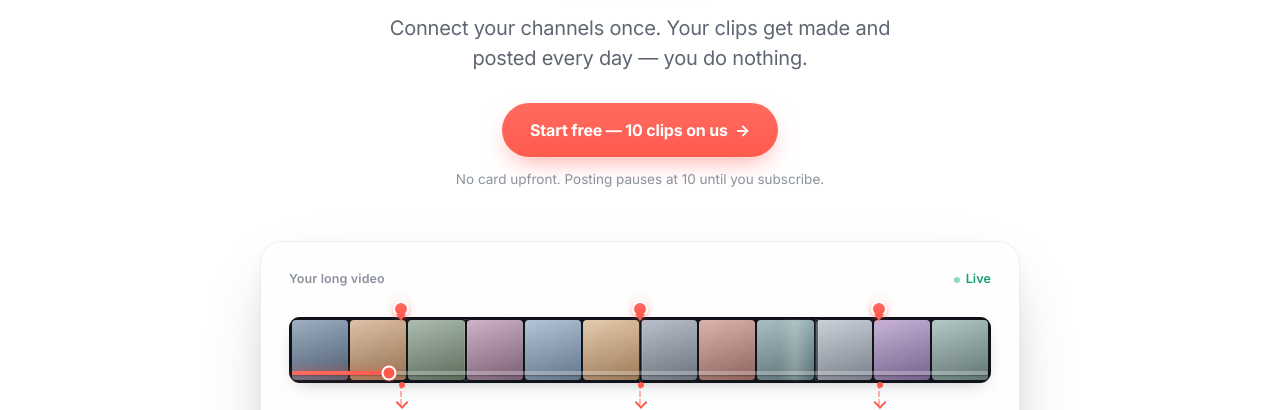
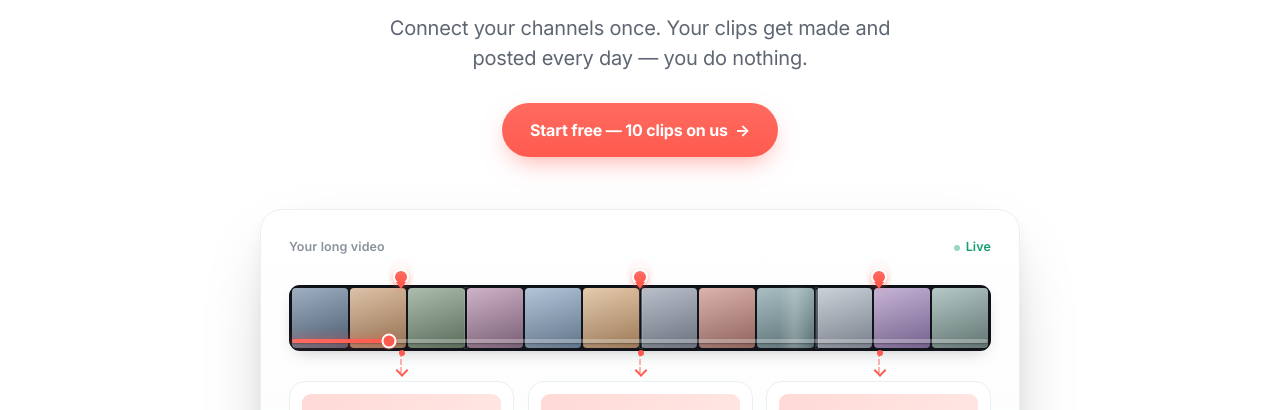
Before and after one commit to jaylenmareko/clipsdoneforyou, a plain HTML site: page index.html in a window 1280 px wide. Shown: the part 353-763 px from the top of the page. Drawn offline with Linux system fonts and the light colour scheme.

Commit message:
Remove hero subcopy under CTA
Co-Authored-By: Claude Opus 4.8 <noreply@anthropic.com>

```diff
--- a/index.html
+++ b/index.html
@@ -229,7 +229,6 @@
   <p class="reveal">Connect your channels once. Your clips get made and posted every day — you do nothing.</p>
   <div class="cta-row reveal">
     <a class="btn coral lg" data-wiz>Start free — 10 clips on us <span class="ar">→</span></a>
-    <div class="note">No card upfront. Posting pauses at 10 until you subscribe.</div>
   </div>
 
   <div class="visual reveal">
```
